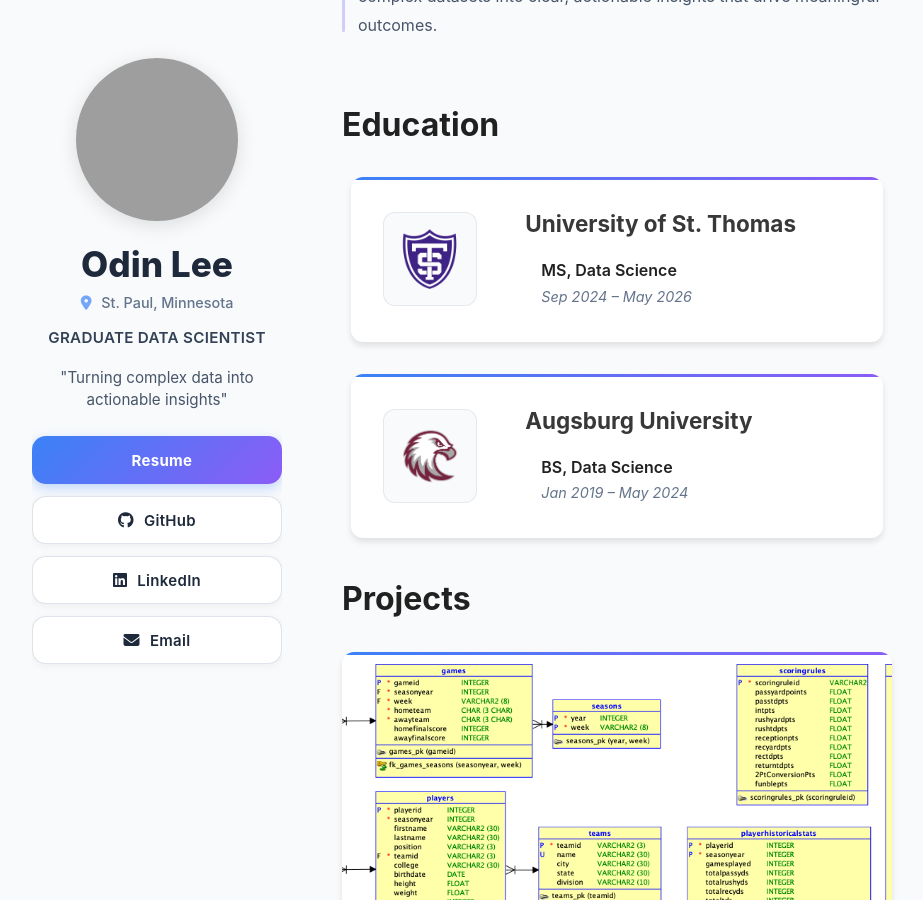
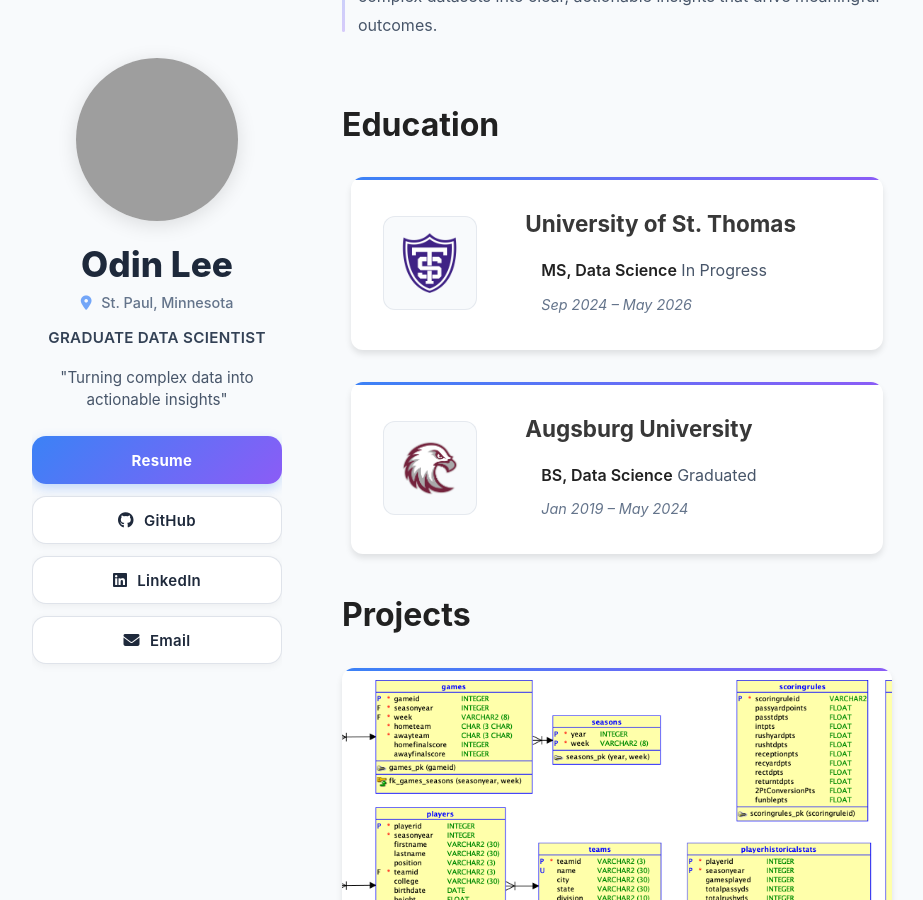
Before and after one commit to OdinLeePro/OdinLeePro.github.io, a Jekyll site: the page built from index.md, in a window 1280 px wide and 900 px high, scrolled down 430 px. Shown: the whole window, without its empty margins (178-1101 px from the left). Built offline with Jekyll 4.4.1, drawn with Linux system fonts in a browser that asks for light colours; grey boxes are pictures that could not be loaded.

Commit message:
Update index.md

```diff
--- a/index.md
+++ b/index.md
@@ -30,7 +30,7 @@ title: Portfolio
     <div class="educationCard">
       <div class="educationText">
         <h2>University of St. Thomas</h2>
-        <p><strong>MS, Data Science</strong><br><em>Sep 2024 – May 2026</em></p>
+        <p><strong>MS, Data Science</strong> <span class="status-badge in-progress">In Progress</span></p><p><em>Sep 2024 – May 2026</em></p>
       </div>
       <div class="educationLogo">
         <img src="assets/img/UniversitySt.Thomas-Logo.png" alt="University of St. Thomas Logo" width="60" height="60" />
@@ -39,7 +39,7 @@ title: Portfolio
     <div class="educationCard">
       <div class="educationText">
         <h2>Augsburg University</h2>
-        <p><strong>BS, Data Science</strong><br><em>Jan 2019 – May 2024</em></p>
+        <p><strong>BS, Data Science</strong> <span class="status-badge completed">Graduated</span></p><p><em>Jan 2019 – May 2024</em></p>
       </div>
       <div class="educationLogo">
         <img src="assets/img/AugsburgUniversity-Logo.png" alt="Augsburg University Logo" width="60" height="60" />
```
